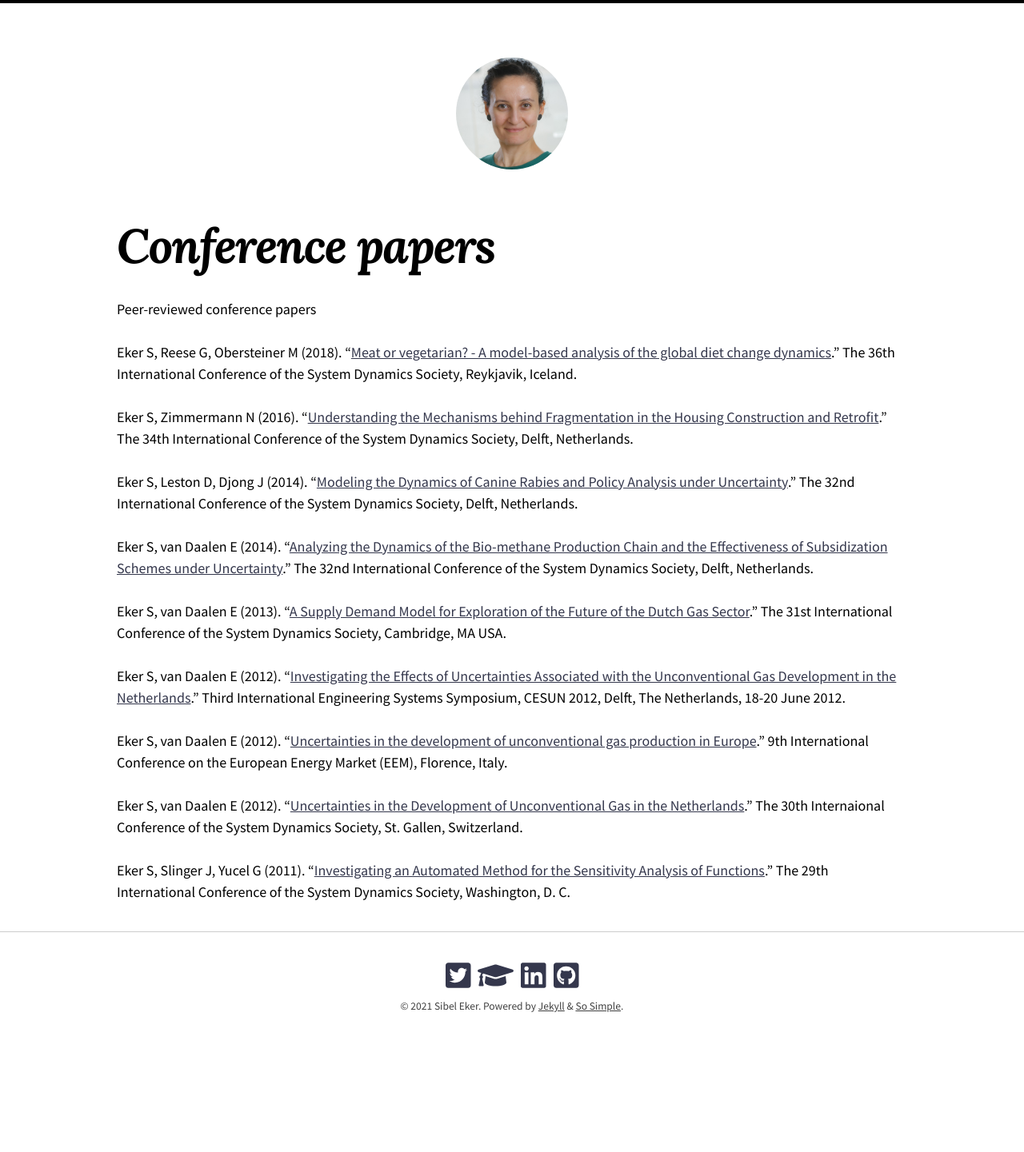
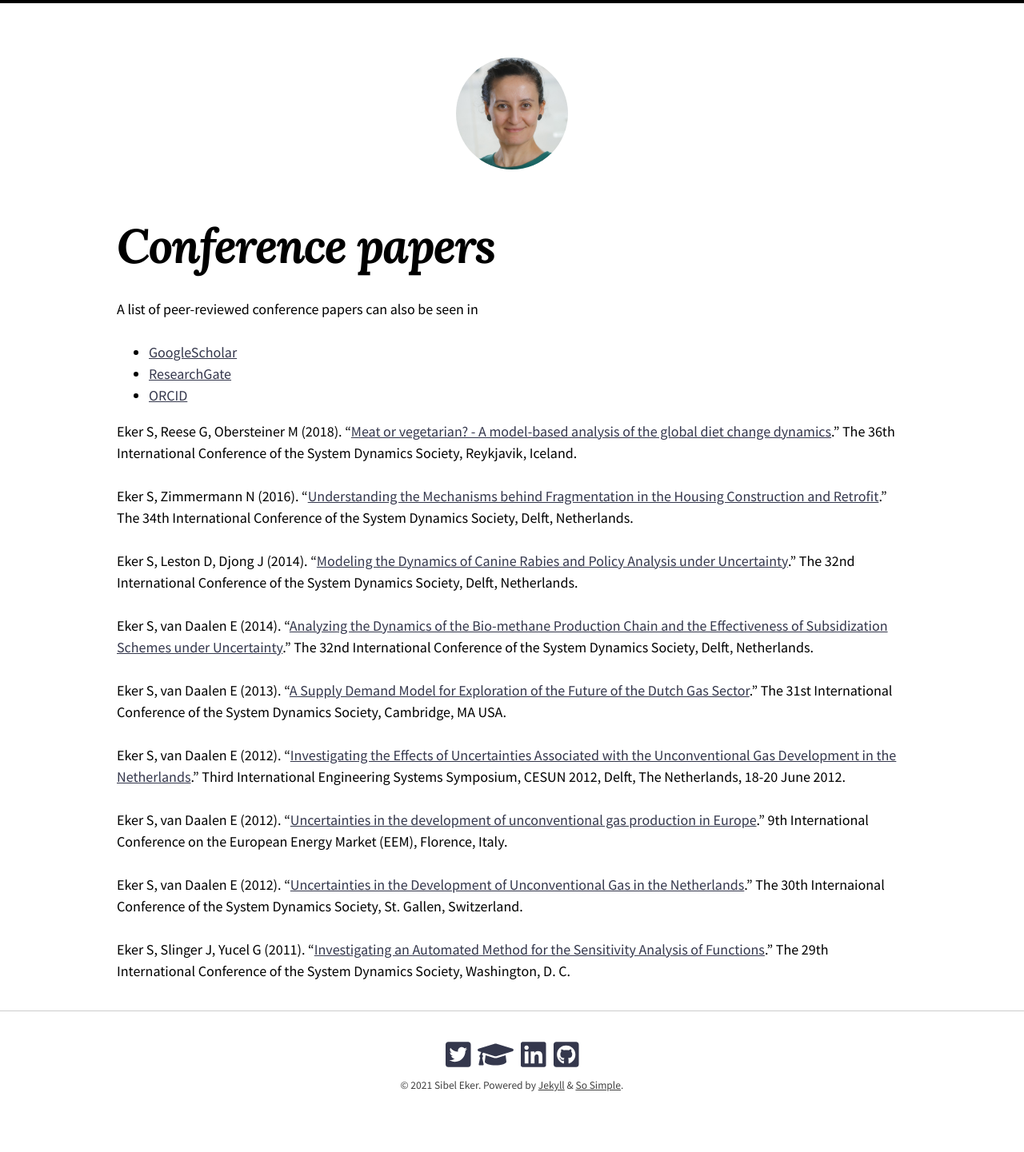
Before and after one commit to sibeleker/sibeleker.github.io, a Jekyll site: the page built from _publications/pubs2.md, in a window 1280 px wide. Shown: the whole page at 80% size. Built offline with Jekyll 4.4.1, drawn with Linux system fonts in a browser that asks for light colours; nearby versions of some CDN libraries; before the commit the page ends 1342 px from its top, so only the background shows below that.

Commit message:
update pubs

```diff
--- a/_config.yml
+++ b/_config.yml
@@ -116,7 +116,7 @@ defaults:
 # Site Author
 author:
   name: Sibel Eker
-  picture: /images/Eker_1.jpg
+  picture: /images/profile4.jpg
   email: "sibeleker@gmail.com"
   twitter: sibel_eker_
   links:
--- a/_publications/pubs2.md
+++ b/_publications/pubs2.md
@@ -1,10 +1,14 @@
 ---
 title: "Conference papers"
 image:
-  thumbnail: fas fa-graduation-cap
+  thumbnail: /images/icon_conference.png
   caption: ""
 ---
-Peer-reviewed conference papers
+A list of peer-reviewed conference papers can also be seen in
+- [GoogleScholar](https://scholar.google.at/citations?user=F5hvj3QAAAAJ&hl=en)
+- [ResearchGate](https://www.researchgate.net/profile/Sibel_Eker/research)
+- [ORCID](https://orcid.org/0000-0003-2264-132X)
+
 
 
 Eker S, Reese G, Obersteiner M (2018). “[Meat or vegetarian? - A model-based analysis of the global diet change dynamics](http://pure.iiasa.ac.at/id/eprint/15448/1/Eker_SD2018.pdf).” The 36th International Conference of the System Dynamics Society, Reykjavik, Iceland.
```
Also changed, not shown: _publications/pubs1.md (+5 -4 lines), _publications/pubs3.md (+5 -4 lines), _publications/pubs4.md (+2 -1 lines), images/icon-article.jpg (added), images/icon_blog.jpg (added), images/icon_book.jpg (added), images/icon_conference.jpg (added), images/icons.png (added), images/profile4.jpg (added).
